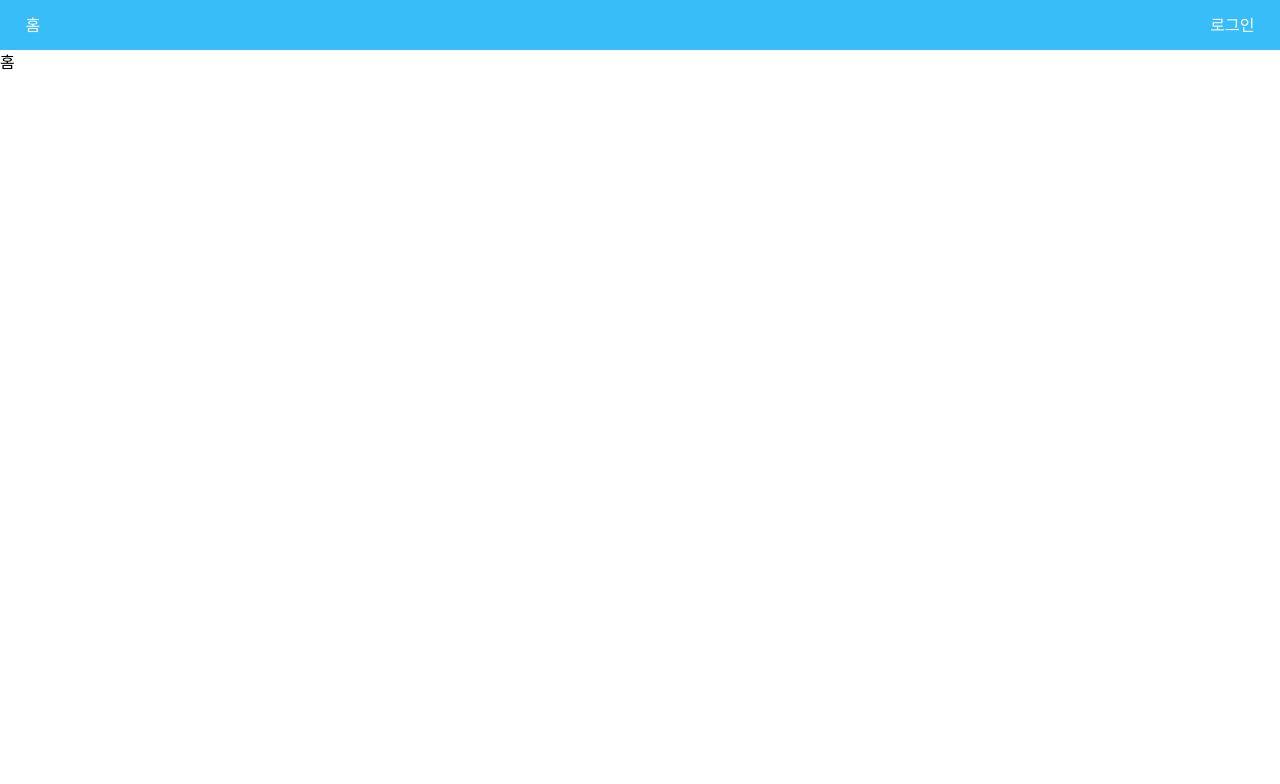
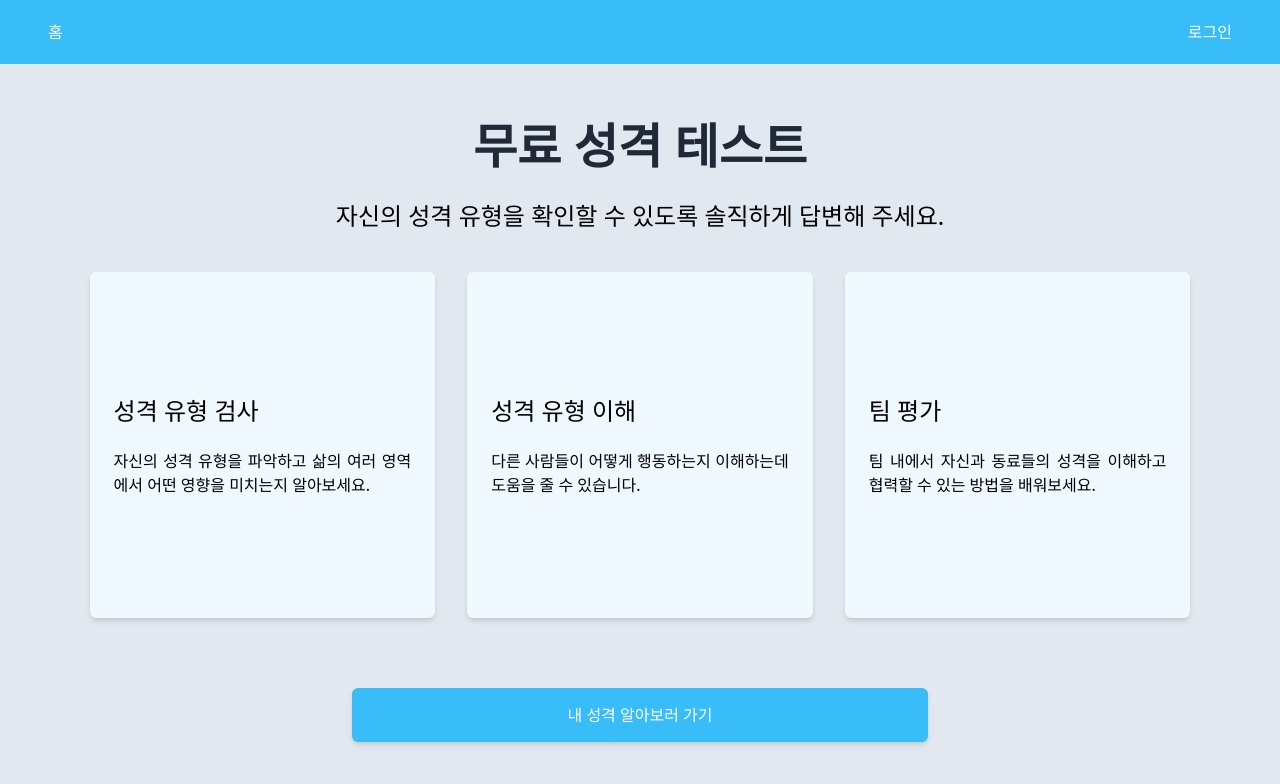
Before and after one commit to hye410/sparta-mbti-test, a React (Vite) app: page / in a window 1280 px wide. Shown: the top 784 px of the page. Built offline with nearby package versions, Linux system fonts and the light colour scheme.

Commit message:
[design] 홈,로그인,회원가입 페이지 반응형 추가

```diff
--- a/src/components/common/Form.jsx
+++ b/src/components/common/Form.jsx
@@ -13,7 +13,7 @@ export default function Form({
   return (
     <form
       onSubmit={(e) => handleSubmit(e, form)}
-      className="bg-zinc-50 w-[90%] py-[35px] px-[40px] mb-[20px] rounded-md shadow-md"
+      className="bg-zinc-100 w-[90%] py-[35px] px-[40px] mb-[20px] rounded-md shadow-md"
     >
       {formData.map((data) => (
         <TextField
--- /dev/null
+++ b/src/components/home/Card.jsx
@@ -0,0 +1,8 @@
+export default function Card({ title, desc }) {
+  return (
+    <section className="rounded-md shadow-md bg-sky-50 p-6 aspect-square flex flex-col justify-center max-w-[500px] w-[60%] md:w-[30%]">
+      <h2 style={{ fontSize: "1.5rem", marginBottom: "20px" }}>{title}</h2>
+      <p style={{ textAlign: "justify" }}>{desc}</p>
+    </section>
+  );
+}
--- a/src/components/layout/Header.jsx
+++ b/src/components/layout/Header.jsx
@@ -3,8 +3,8 @@ import Nav from "./Nav";
 
 export default function Header() {
   return (
-    <header className="bg-sky-400  ">
-      <nav className="w-screen max-w-screen-xl  min-w-[350px] m-auto px-[2vw] py-[1vw] text-white ">
+    <header className="bg-sky-400">
+      <nav className="p-5 text-white sm:py-5 sm:px-12">
         <ul className="flex items-center justify-between">
           <li className="cursor-pointer">
             <Link to="/">홈</Link>
--- a/src/components/layout/Layout.jsx
+++ b/src/components/layout/Layout.jsx
@@ -4,13 +4,12 @@ export default function Layout({ children }) {
   return (
     <div
       id="layout"
-      style={{
-        width: "100vw",
-        height: "100vh",
-      }}
+      className="w-screen min-w-xs h-screen bg-slate-200 flex flex-col"
     >
       <Header />
-      {children}
+      <div id="container" className="flex-1 overflow-auto py-[5vh] px-[5vw]">
+        {children}
+      </div>
     </div>
   );
 }
--- a/src/components/layout/Nav.jsx
+++ b/src/components/layout/Nav.jsx
@@ -51,7 +51,7 @@ export default function Nav() {
     <li
       key={menu.name}
       className={`cursor-pointer ${
-        menu.name === "프로필" ? "ml-auto" : "ml-8"
+        menu.name === "프로필" ? "sm:ml-auto" : "sm:ml-8"
       }`}
     >
       {menu.type === MENU_TYPE.LINK ? (
--- a/src/css/global.css
+++ b/src/css/global.css
@@ -3,15 +3,17 @@
 @tailwind utilities;
 
 .formWrapper {
-  @apply h-[calc(100vh-60px)] flex items-center justify-center;
+  @apply flex items-center justify-center h-full;
 }
 .form {
-  @apply w-[600px] flex flex-col items-center justify-center aspect-square rounded-lg shadow-md bg-sky-100;
+  @apply w-[600px] flex flex-col items-center justify-center aspect-square rounded-lg shadow-md bg-zinc-50  p-[30px];
 }
+
 .button {
-  @apply rounded-md shadow-md p-[10px] mt-[20px] cursor-pointer w-full bg-sky-400 text-white;
+  @apply rounded-md shadow-md px-[10px] py-[15px] mt-[20px] cursor-pointer w-full bg-sky-400 text-white;
 }
 
 .h3 {
-  @apply text-4xl font-bold mb-[30px] text-center;
+  @apply text-4xl font-bold mb-[30px] text-center text-gray-800;
+  @apply lg:text-5xl;
 }
--- a/src/pages/Home.jsx
+++ b/src/pages/Home.jsx
@@ -1,5 +1,51 @@
+import { useNavigate } from "react-router-dom";
+import Card from "../components/home/Card";
+import { PATH } from "../constant/pathConstant";
+import { useAuth } from "../context/AuthContext";
+
+const CardData = [
+  {
+    title: "성격 유형 검사",
+    desc: "자신의 성격 유형을 파악하고 삶의 여러 영역에서 어떤 영향을 미치는지 알아보세요.",
+  },
+  {
+    title: "성격 유형 이해",
+    desc: "다른 사람들이 어떻게 행동하는지 이해하는데 도움을 줄 수 있습니다.",
+  },
+  {
+    title: "팀 평가",
+    desc: "팀 내에서 자신과 동료들의 성격을 이해하고 협력할 수 있는 방법을 배워보세요.",
+  },
+];
+
+const { LOGIN, TEST } = PATH;
+
 export default function Home() {
+  const { isAuthenticated } = useAuth();
+  const navigate = useNavigate();
+
+  const moveToTestPage = () => {
+    return navigate(isAuthenticated ? TEST : LOGIN);
+  };
+
   return (
-   <div>홈</div>
+    <section className="flex flex-col items-center justify-center h-svh md:h-full">
+      <h1 className="h3">무료 성격 테스트</h1>
+      <p className="mb-[40px] text-lg lg:text-2xl">
+        자신의 성격 유형을 확인할 수 있도록 솔직하게 답변해 주세요.
+      </p>
+      <div className="flex flex-wrap gap-8 justify-center mb-[50px]">
+        {CardData.map((data) => (
+          <Card
+            key={`home_card_${data.title}`}
+            title={data.title}
+            desc={data.desc}
+          />
+        ))}
+      </div>
+      <button className="button !w-[50%] " onClick={moveToTestPage}>
+        내 성격 알아보러 가기
+      </button>
+    </section>
   );
 }
```
